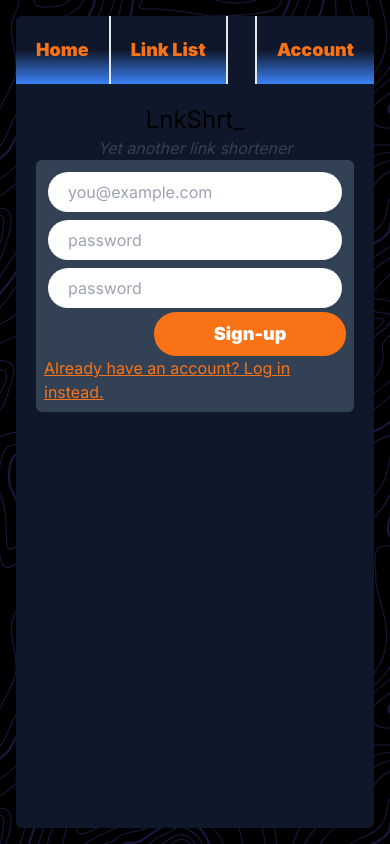
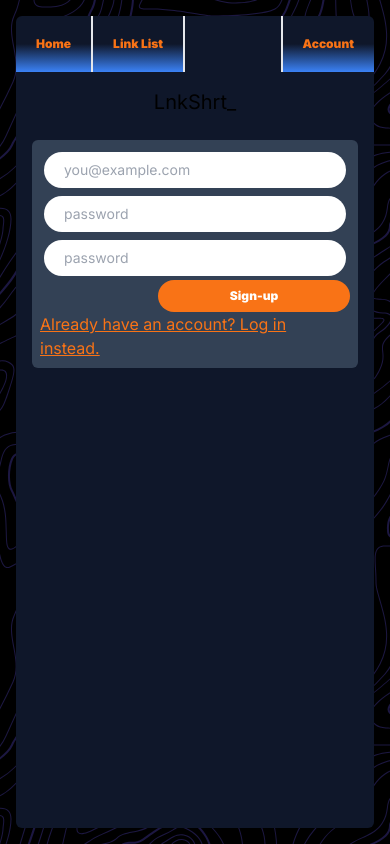
Before and after one commit to TresSims/LnkShrt, a Next.js app in the folder frontend/: page /signup in a window 390 px wide. Built offline with nearby package versions, Linux system fonts and the light colour scheme.

Commit message:
Account page mobile styles

```diff
--- a/frontend/app/components/linkCopy.js
+++ b/frontend/app/components/linkCopy.js
@@ -5,14 +5,14 @@ export default function LinkCopy({ id }) {
     <div className="py-5 flex flex-row justify-center place-items-center">
       <button
         onClick={() => navigator.clipboard.writeText({ link })}
-        className="flex flex-row place-items-center bg-blue-500 hover:bg-blue-400 active:bg-blue-300 text-white p-2 rounded-full"
+        className="flex flex-row text-xs md:text-xl place-items-center bg-blue-500 hover:bg-blue-400 active:bg-blue-300 text-white p-2 rounded-full"
       >
-        <p className="text-xl text-white px-5 font-black">{link}</p>
+        <p className="px-5 font-black">{link}</p>
         <svg
           xmlns="http://www.w3.org/2000/svg"
           viewBox="0 0 20 20"
           fill="currentColor"
-          className="w-8 h-8"
+          className="w-6 h-6 md:w-8 md:h-8"
         >
           <path d="M7 3.5A1.5 1.5 0 0 1 8.5 2h3.879a1.5 1.5 0 0 1 1.06.44l3.122 3.12A1.5 1.5 0 0 1 17 6.622V12.5a1.5 1.5 0 0 1-1.5 1.5h-1v-3.379a3 3 0 0 0-.879-2.121L10.5 5.379A3 3 0 0 0 8.379 4.5H7v-1Z" />
           <path d="M4.5 6A1.5 1.5 0 0 0 3 7.5v9A1.5 1.5 0 0 0 4.5 18h7a1.5 1.5 0 0 0 1.5-1.5v-5.879a1.5 1.5 0 0 0-.44-1.06L9.44 6.439A1.5 1.5 0 0 0 8.378 6H4.5Z" />
--- a/frontend/app/components/linkList.js
+++ b/frontend/app/components/linkList.js
@@ -2,7 +2,7 @@ import LinkEdit from "./linkEdit";
 
 export default function LinkList({ data }) {
   return (
-    <div className="table-row-group">
+    <div className="table-row-group overflow-scroll">
       {data.results.map((link) => {
         return <LinkEdit key={link.id} id={link.id} location={link.link} />;
       })}
--- a/frontend/app/components/login.js
+++ b/frontend/app/components/login.js
@@ -53,7 +53,7 @@ export default function Login() {
       }}
     >
       {({ isSubmitting }) => (
-        <Form className="flex flex-col space-around w-full">
+        <Form className="flex flex-col space-around w-full text-sm md:text-lg">
           <Field
             type="email"
             name="email"
@@ -70,7 +70,7 @@ export default function Login() {
           <ErrorMessage name="password" component="div" />
           <button
             type="submit"
-            className="ms-10 font-black text-white bg-orange-500 disabled:bg-gray-200 p-2 self-end hover:bg-amber-500 active:bg-amber-400 text-lg rounded-full w-48"
+            className="ms-10 font-black text-white bg-orange-500 disabled:bg-gray-200 p-2 self-end hover:bg-amber-500 active:bg-amber-400 text-xs md:text-lg rounded-full w-48"
             disabled={isSubmitting}
           >
             Login
--- a/frontend/app/components/manage_account.js
+++ b/frontend/app/components/manage_account.js
@@ -92,7 +92,7 @@ export default function ManageAccount() {
         }}
       >
         {({ isSubmitting }) => (
-          <Form className="flex flex-col space-around w-full border-2 border-solid border-white rounded-md p-4">
+          <Form className="flex flex-col space-around w-full border-2 border-solid border-white rounded-md p-4 text-sm md:text-lg">
             <label className="text-white text-lg pb-2">Change Password</label>
             <Field
               type="password"
@@ -118,16 +118,16 @@ export default function ManageAccount() {
           </Form>
         )}
       </Formik>
-      <div className="flex flex-row-reverse m-2 mt-10 text-white font-black">
+      <div className="flex flex-row-reverse m-2 mt-10 text-white font-black text-sm md:text-lg">
         <button
           onClick={deleteAccount}
-          className="flex flex-row text-xl m-2 bg-red-500 hover:bg-red-400 active:bg-red-600 p-2 px-4 rounded-full "
+          className="flex flex-row text-xs md:text-lg m-2 bg-red-500 hover:bg-red-400 active:bg-red-600 p-2 px-4 rounded-full "
         >
           Delete Account
         </button>
         <button
           onClick={logOut}
-          className="flex flex-row text-xl  m-2 bg-blue-500 hover:bg-blue-400 active:bg-blue-600 p-2 px-4 rounded-full "
+          className="flex flex-row m-2 text-xs md:text-lg bg-blue-500 hover:bg-blue-400 active:bg-blue-600 p-2 px-4 rounded-full "
         >
           Log Out
         </button>
--- a/frontend/app/components/shortener.js
+++ b/frontend/app/components/shortener.js
@@ -50,14 +50,14 @@ export default function Shortener() {
             name="link"
             id="link"
             required
-            className="flex-grow rounded-full px-5 p-2 text-sm text-black"
+            className="flex-grow rounded-full px-5 p-2 text-xs md:text-lg text-black"
             onChange={(e) => validateURL(e)}
             placeholder="https://tres-sims.com/"
           />
           <button
             type="submit"
             disabled={!readyToSubmit}
-            className="p-2 md:ms-4 mt-4 md:mt-0 bg-orange-500 text-sm disabled:bg-gray-200 disabled:text-gray-400 hover:bg-amber-500 active:bg-amber-400 text-lg font-black rounded-full"
+            className="p-2 md:ms-4 mt-4 md:mt-0 bg-orange-500 text-xs md:text-lg disabled:bg-gray-200 disabled:text-gray-400 hover:bg-amber-500 active:bg-amber-400 text-lg font-black rounded-full"
           >
             Shrtn It
           </button>
--- a/frontend/app/components/signup.js
+++ b/frontend/app/components/signup.js
@@ -53,7 +53,7 @@ export default function Signup() {
       }}
     >
       {({ isSubmitting }) => (
-        <Form className="flex flex-col space-around w-full">
+        <Form className="flex flex-col space-around w-full text-sm md:text-lg">
           <Field
             type="email"
             name="email"
@@ -78,7 +78,7 @@ export default function Signup() {
           <button
             type="submit"
             disabled={isSubmitting}
-            className="ms-10 font-black text-white bg-orange-500 disabled:bg-gray-200 p-2 self-end hover:bg-amber-500 active:bg-amber-400 text-lg rounded-full w-48"
+            className="ms-10 font-black text-white bg-orange-500 disabled:bg-gray-200 p-2 self-end hover:bg-amber-500 active:bg-amber-400 text-xs md:text-lg rounded-full w-48"
           >
             Sign-up
           </button>
--- a/frontend/app/layout.js
+++ b/frontend/app/layout.js
@@ -17,8 +17,9 @@ export default function RootLayout({ children }) {
       <body className={inter.className}>
         <QueryRoot>
           <div className="flex w-screen h-screen justify-center place-items-center p-4">
-            <div className="bg-slate-900 md:w-8/12 w-full h-full md:h-auto rounded-md flex flex-col overflow-hidden">
-              <div className="flex flex-row place-content-between text-lg font-black text-orange-500">
+            <div className="bg-slate-900 md:w-8/12 w-full h-full md:h-auto max-h-full rounded-md flex flex-col overflow-hidden">
+              {" "}
+              <div className="flex flex-row place-content-between text-xs md:text-lg font-black text-orange-500">
                 <div className="flex flex-row ">
                   <Link
                     href="/"
@@ -42,9 +43,9 @@ export default function RootLayout({ children }) {
                   </Link>
                 </div>
               </div>
-              <div className="flex flex-col p-5 justify-center place-items-center w-full">
-                <h1 className="text-2xl md:text-5xl py-50">LnkShrt_</h1>
-                <h2 className="text-md md:text-2xl italic text-slate-700">
+              <div className="p-4 flex flex-col justify-center place-items-center bottom-0 w-full">
+                <h1 className="text-xl md:text-5xl py-50">LnkShrt_</h1>
+                <h2 className="collapse md:visible italic text-slate-700">
                   Yet another link shortener
                 </h2>
                 {children}
--- a/frontend/app/manage/layout.js
+++ b/frontend/app/manage/layout.js
@@ -2,7 +2,7 @@
 
 export default function RemoveLayout({ children }) {
   return (
-    <div className="bg-slate-700 p-2 text-black w-full rounded-md">
+    <div className="bg-slate-700 p-2 text-black w-full h-full rounded-md">
       {children}
     </div>
   );
--- a/frontend/app/manage/page.js
+++ b/frontend/app/manage/page.js
@@ -40,9 +40,9 @@ export default function Remove() {
   }, [error]);
 
   return (
-    <div>
+    <>
       <div className="table text-white w-full rounded-md">
-        <div className="table-header-group text-lg font-black">
+        <div className="table-header-group text-sm md:text-lg font-black">
           <div className="table-row">
             <div className="table-cell border-b-2 p-2">Short Link</div>
             <div className="table-cell border-b-2 p-2">Long Link</div>
@@ -64,6 +64,6 @@ export default function Remove() {
           goToPage={paginate}
         />
       )}
-    </div>
+    </>
   );
 }
```
